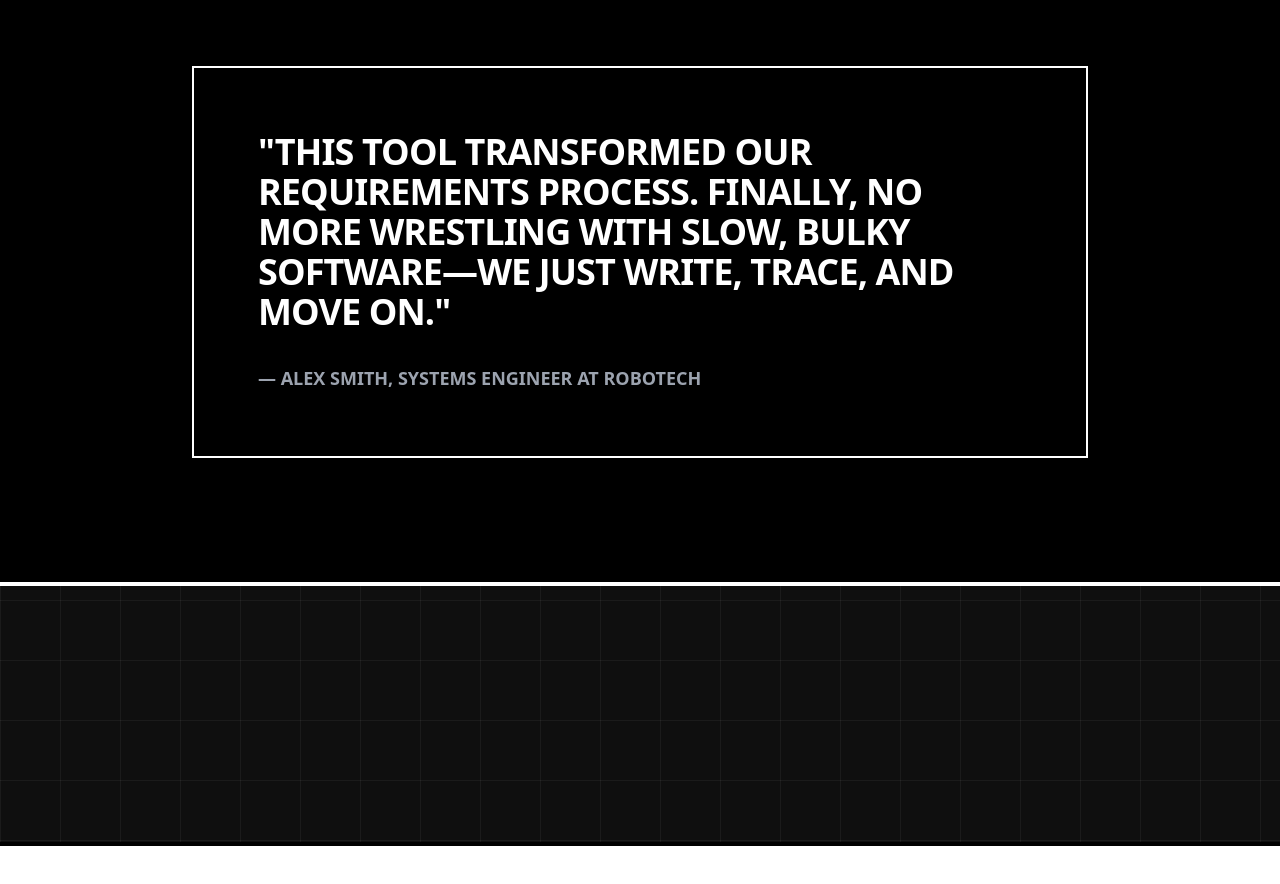
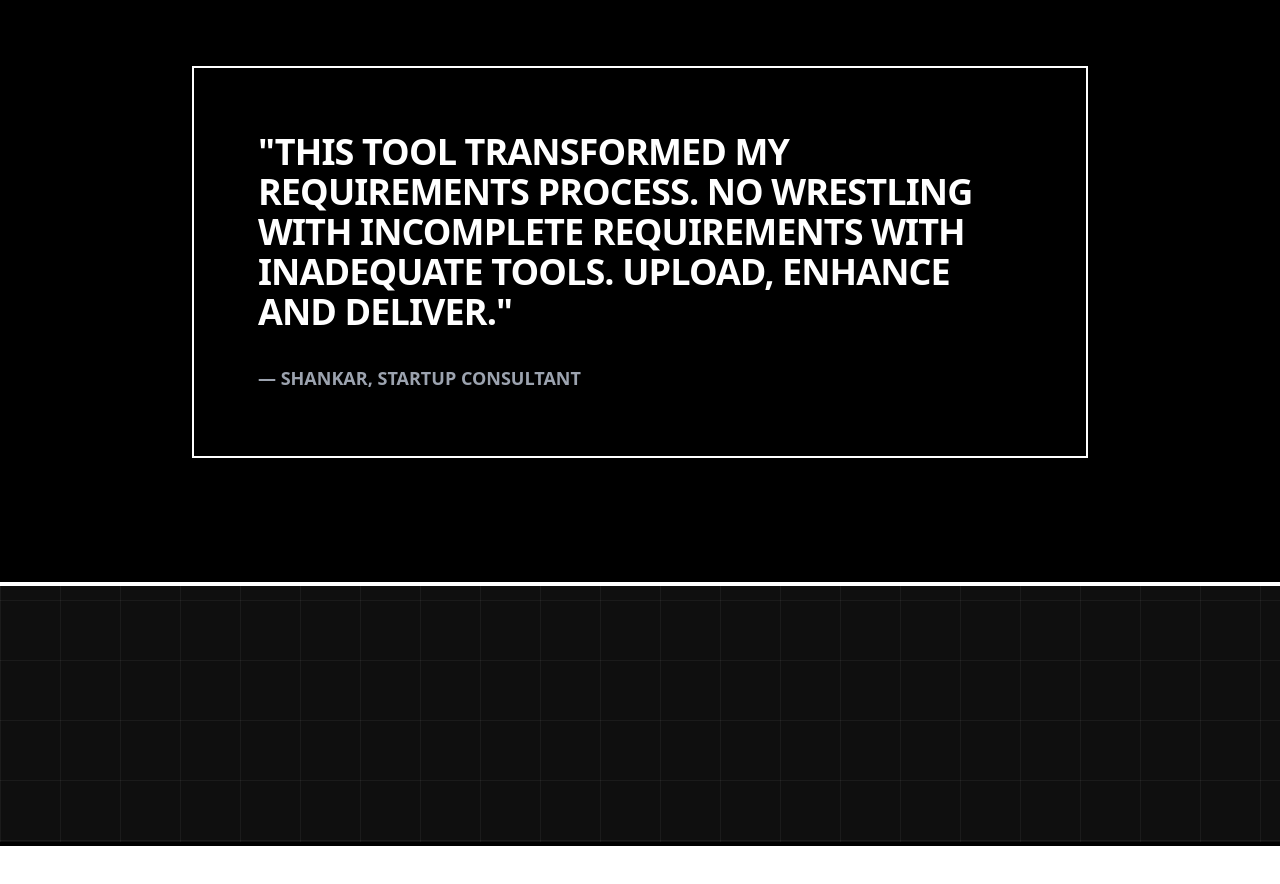
Before and after one commit to support-atoms-tech/atoms.final, a Next.js app: page / in a window 1280 px wide. Shown: the part 6300-7184 px from the top of the page. Built offline with nearby package versions, Linux system fonts and the light colour scheme.

Commit message:
update quote (#22)

```diff
--- a/src/components/custom/LandingPage/testimonials.tsx
+++ b/src/components/custom/LandingPage/testimonials.tsx
@@ -6,12 +6,12 @@ export function Testimonials() {
                 <div className="max-w-4xl mx-auto">
                     <div className="relative border-2 border-white p-16">
                         <p className="text-3xl md:text-4xl font-black mb-8 text-white tracking-tight leading-tight">
-                            &quot;THIS TOOL TRANSFORMED OUR REQUIREMENTS
-                            PROCESS. FINALLY, NO MORE WRESTLING WITH SLOW, BULKY
-                            SOFTWARE—WE JUST WRITE, TRACE, AND MOVE ON.&quot;
+                            &quot;THIS TOOL TRANSFORMED MY REQUIREMENTS PROCESS.
+                            NO WRESTLING WITH INCOMPLETE REQUIREMENTS WITH
+                            INADEQUATE TOOLS. UPLOAD, ENHANCE AND DELIVER.&quot;
                         </p>
                         <p className="text-lg text-gray-400 font-bold">
-                            — ALEX SMITH, SYSTEMS ENGINEER AT ROBOTECH
+                            — SHANKAR, STARTUP CONSULTANT
                         </p>
                     </div>
                 </div>
```
